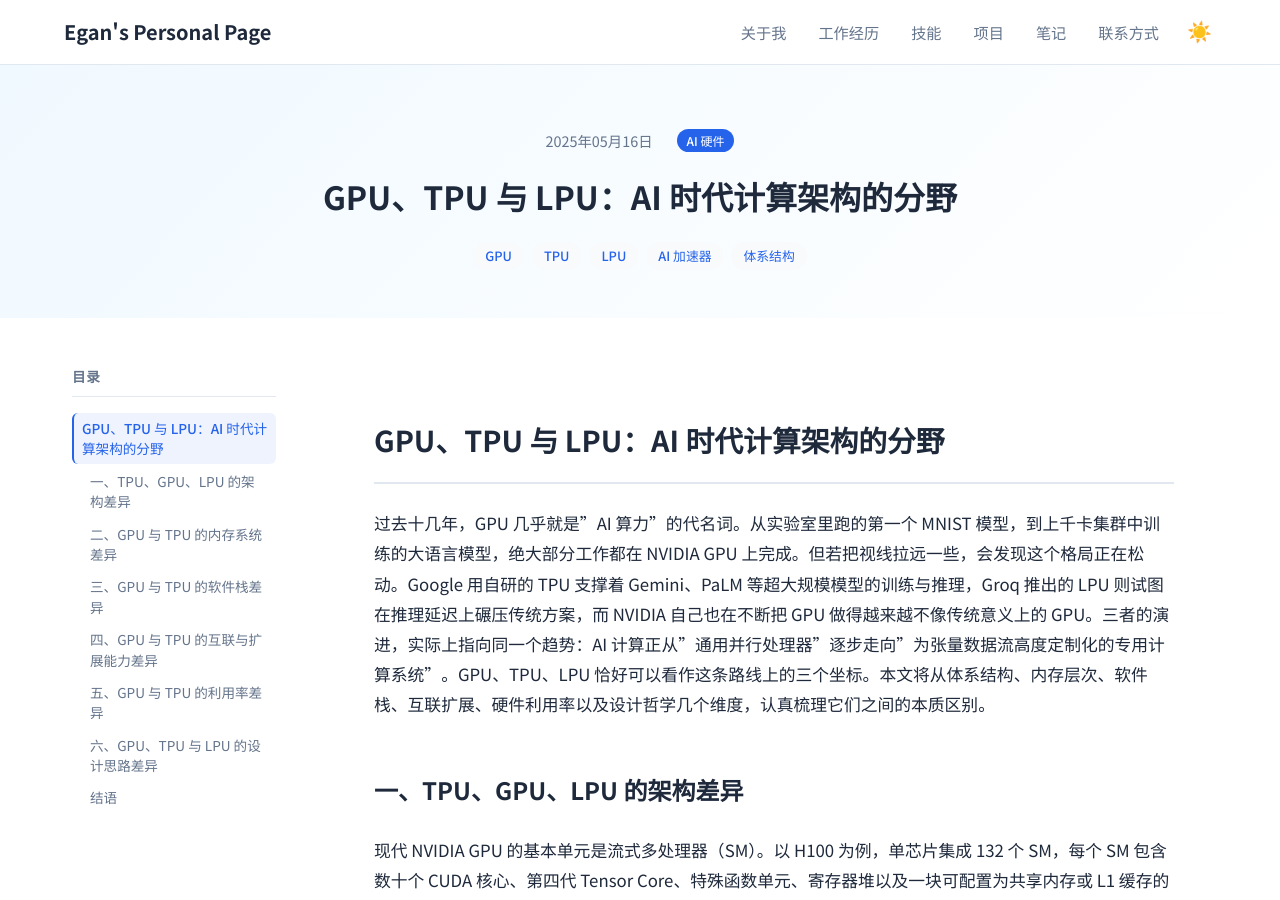
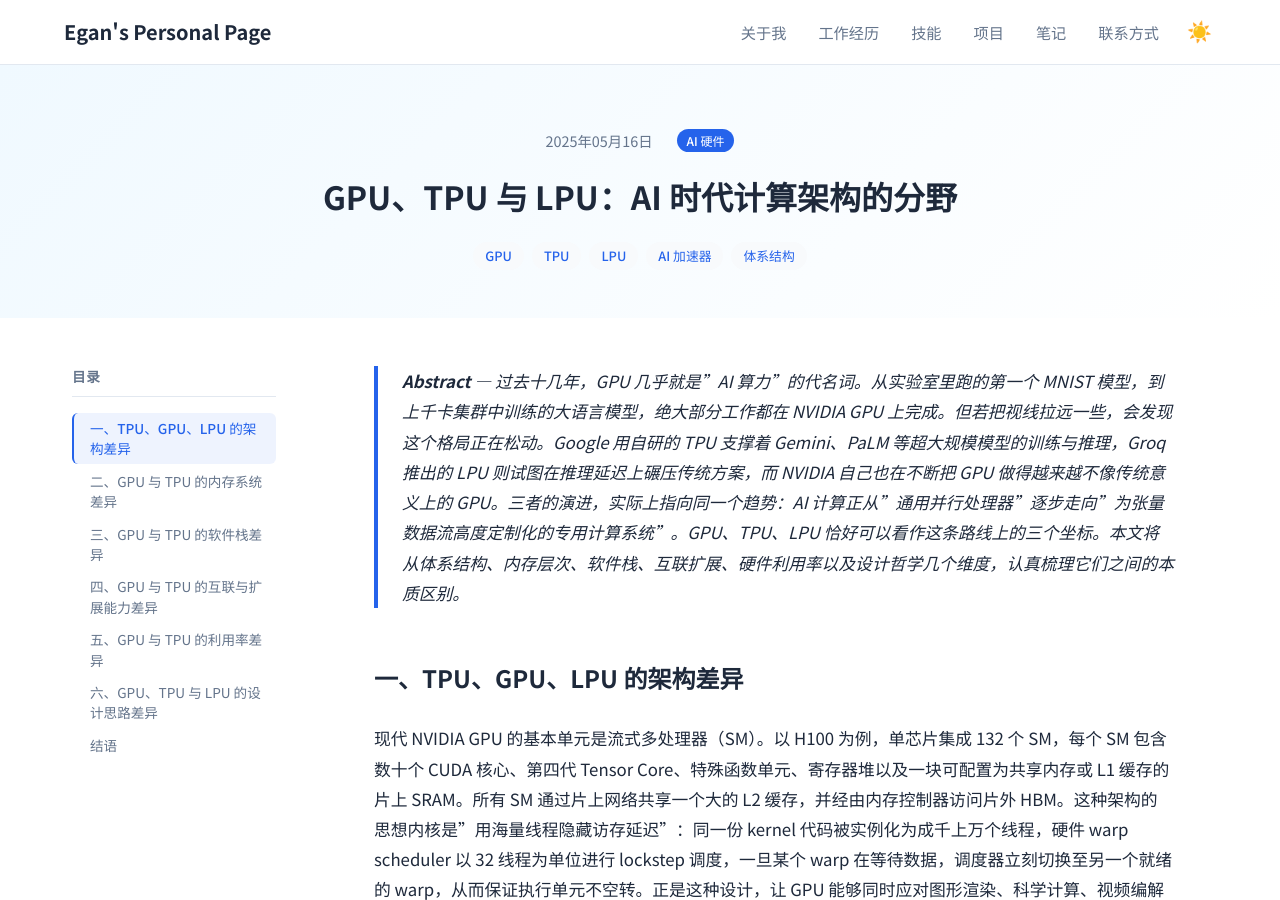
Before and after one commit to Lejun-Hu/Lejun-Hu.github.io, a Jekyll site: the page built from _notes/2026-5-16-GPU_vs_TPU.md, in a window 1280 px wide and 900 px high. Built offline with Jekyll 4.4.1, drawn with Linux system fonts in a browser that asks for light colours.

Commit message:
Change article intro to Abstract blockquote format

```diff
--- a/_notes/2026-5-16-GPU_vs_TPU.md
+++ b/_notes/2026-5-16-GPU_vs_TPU.md
@@ -7,9 +7,7 @@ description: "从体系结构、内存层次、软件栈、互联扩展与硬件
 published: true
 ---
 
-# GPU、TPU 与 LPU：AI 时代计算架构的分野
-
-过去十几年，GPU 几乎就是"AI 算力"的代名词。从实验室里跑的第一个 MNIST 模型，到上千卡集群中训练的大语言模型，绝大部分工作都在 NVIDIA GPU 上完成。但若把视线拉远一些，会发现这个格局正在松动。Google 用自研的 TPU 支撑着 Gemini、PaLM 等超大规模模型的训练与推理，Groq 推出的 LPU 则试图在推理延迟上碾压传统方案，而 NVIDIA 自己也在不断把 GPU 做得越来越不像传统意义上的 GPU。三者的演进，实际上指向同一个趋势：AI 计算正从"通用并行处理器"逐步走向"为张量数据流高度定制化的专用计算系统"。GPU、TPU、LPU 恰好可以看作这条路线上的三个坐标。本文将从体系结构、内存层次、软件栈、互联扩展、硬件利用率以及设计哲学几个维度，认真梳理它们之间的本质区别。
+> **Abstract** — 过去十几年，GPU 几乎就是"AI 算力"的代名词。从实验室里跑的第一个 MNIST 模型，到上千卡集群中训练的大语言模型，绝大部分工作都在 NVIDIA GPU 上完成。但若把视线拉远一些，会发现这个格局正在松动。Google 用自研的 TPU 支撑着 Gemini、PaLM 等超大规模模型的训练与推理，Groq 推出的 LPU 则试图在推理延迟上碾压传统方案，而 NVIDIA 自己也在不断把 GPU 做得越来越不像传统意义上的 GPU。三者的演进，实际上指向同一个趋势：AI 计算正从"通用并行处理器"逐步走向"为张量数据流高度定制化的专用计算系统"。GPU、TPU、LPU 恰好可以看作这条路线上的三个坐标。本文将从体系结构、内存层次、软件栈、互联扩展、硬件利用率以及设计哲学几个维度，认真梳理它们之间的本质区别。
 
 ## 一、TPU、GPU、LPU 的架构差异
 
```
